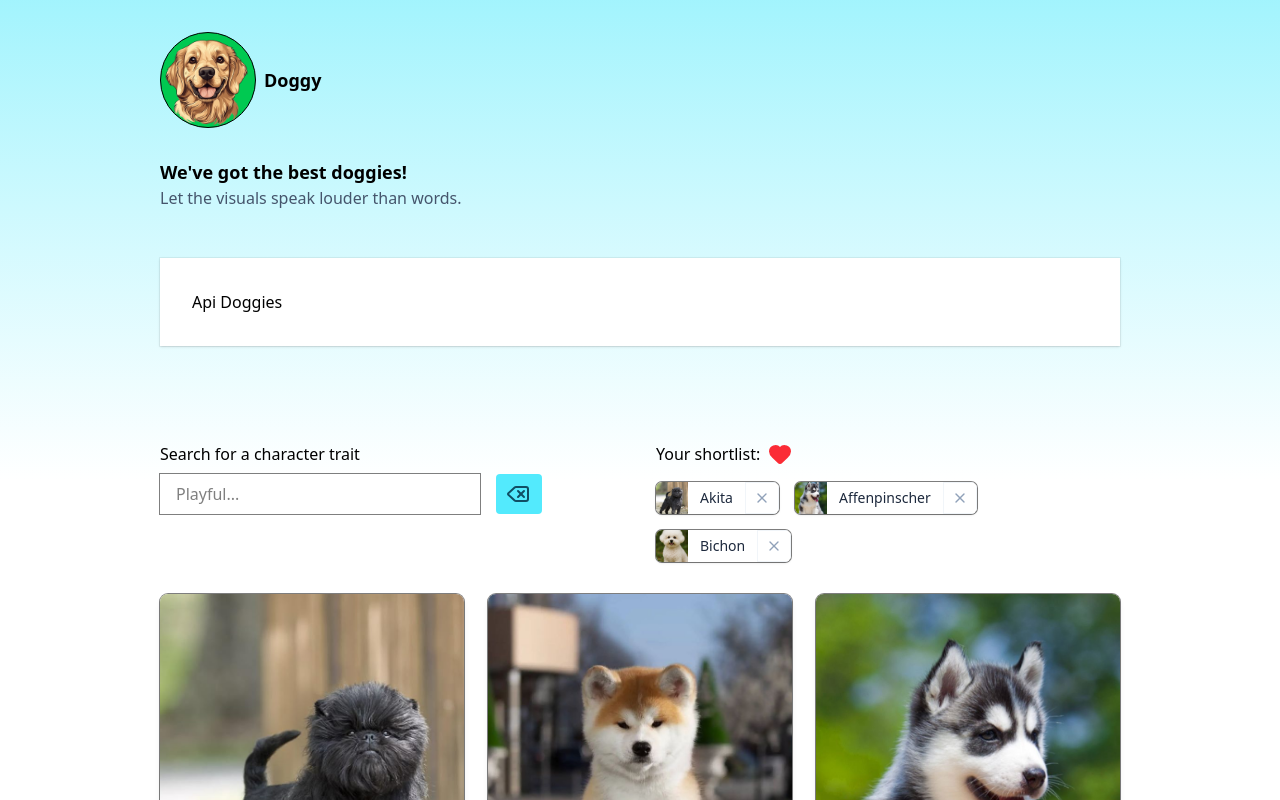
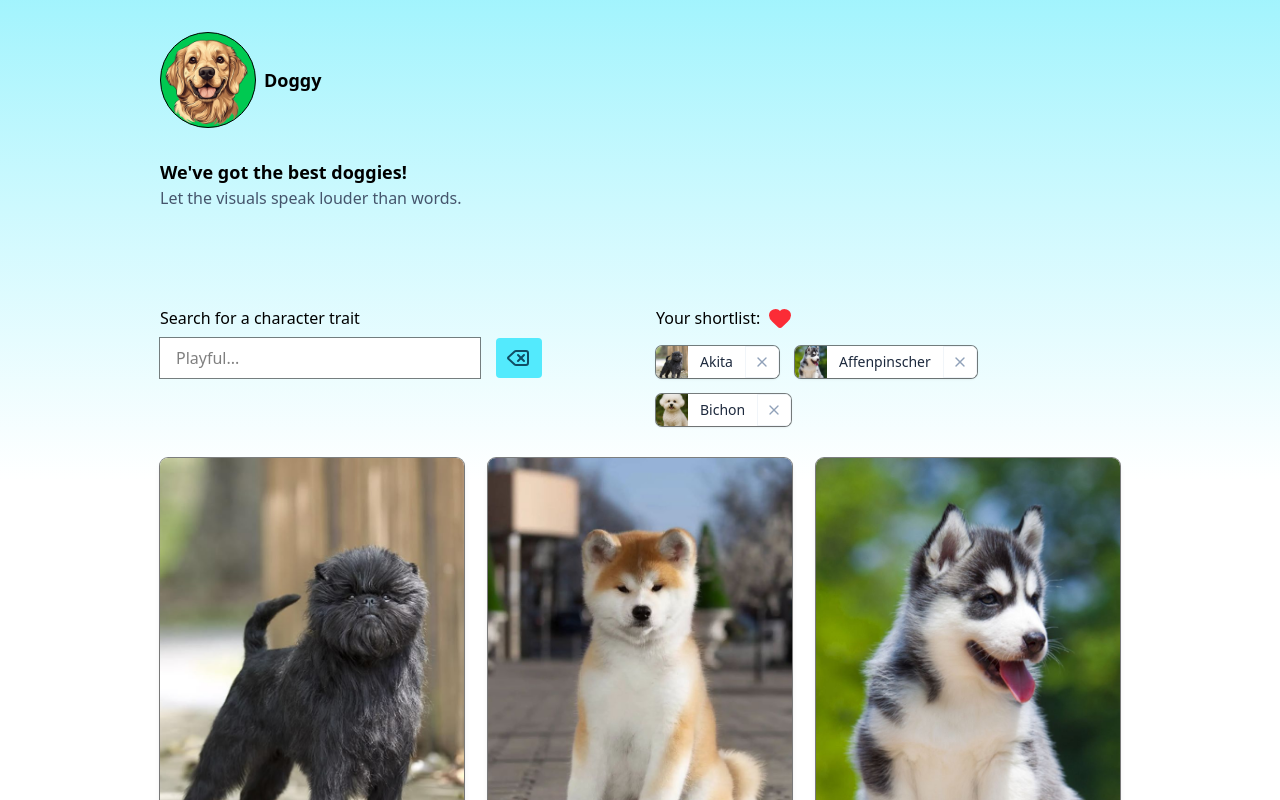
Before and after one commit to Jomerubaldo/react-from-scratch, a React (Vite) app in the folder frontend/: page / in a window 1280 px wide. Shown: the top 800 px of the page. Built offline with nearby package versions, Linux system fonts and the light colour scheme; the HTML template or start-up script is replaced by a standard one.

Commit message:
progress today

```diff
--- a/frontend/src/App.tsx
+++ b/frontend/src/App.tsx
@@ -6,7 +6,7 @@ import { Shortlist } from './components/Shortlist';
 import { Doggieslist } from './components/Doggieslist';
 import { DoggiesForm } from './components/DoggyForm';
 import { doggies as doggiesData } from './data/doggies';
-import { useEffect, useState } from 'react';
+import { useState } from 'react';
 import { Doggy } from './types';
 import { LikedContext } from './context/LikedContext';
 
@@ -28,7 +28,6 @@ function Main() {
 
   return (
     <main>
-      <ApiDoggies />
       <LikedContext.Provider value={{ liked, setLiked }}>
         <div className="mt-24 grid gap-8 sm:grid-cols-2">
           <Search searchQuery={searchQuery} setSearchQuery={setSearchQuery} />
@@ -40,17 +39,3 @@ function Main() {
     </main>
   );
 }
-
-function ApiDoggies() {
-  // TODO: fetch doggies from API
-  useEffect(() => {
-
-  }, [
-    // re-run the effect when component mounts
-  ])
-  return (
-    <div className="bg-white mt-12 p-8 shadow ring ring-black/5">
-      <p>Api Doggies</p>
-    </div>
-  );
-}
--- a/frontend/src/components/LikeToggleButton.tsx
+++ b/frontend/src/components/LikeToggleButton.tsx
@@ -38,5 +38,3 @@ export function LikeToggleButton({ id }: { id: Doggy['id'] }) {
     </button>
   );
 }
-
-// 3mins and 36secs from video in laracast video
```
